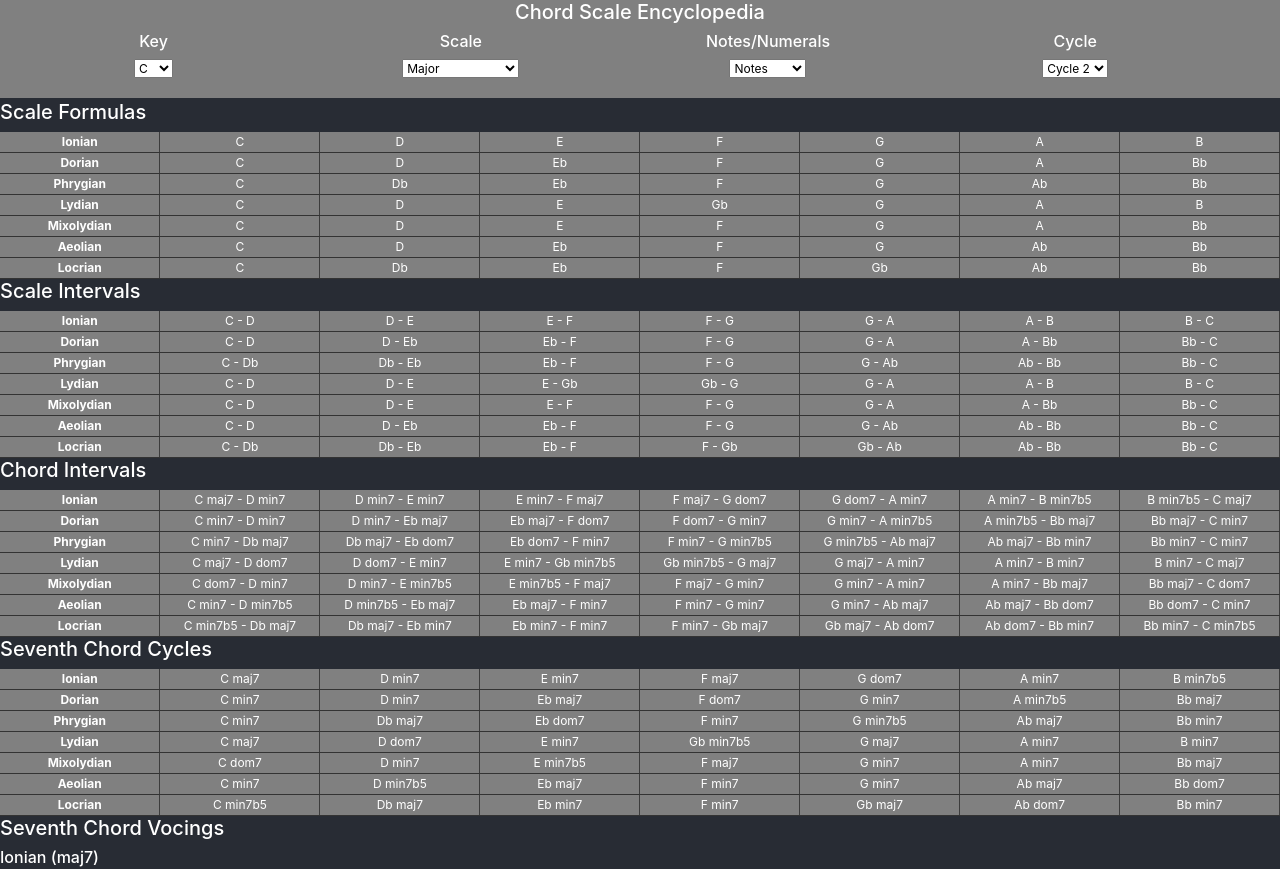
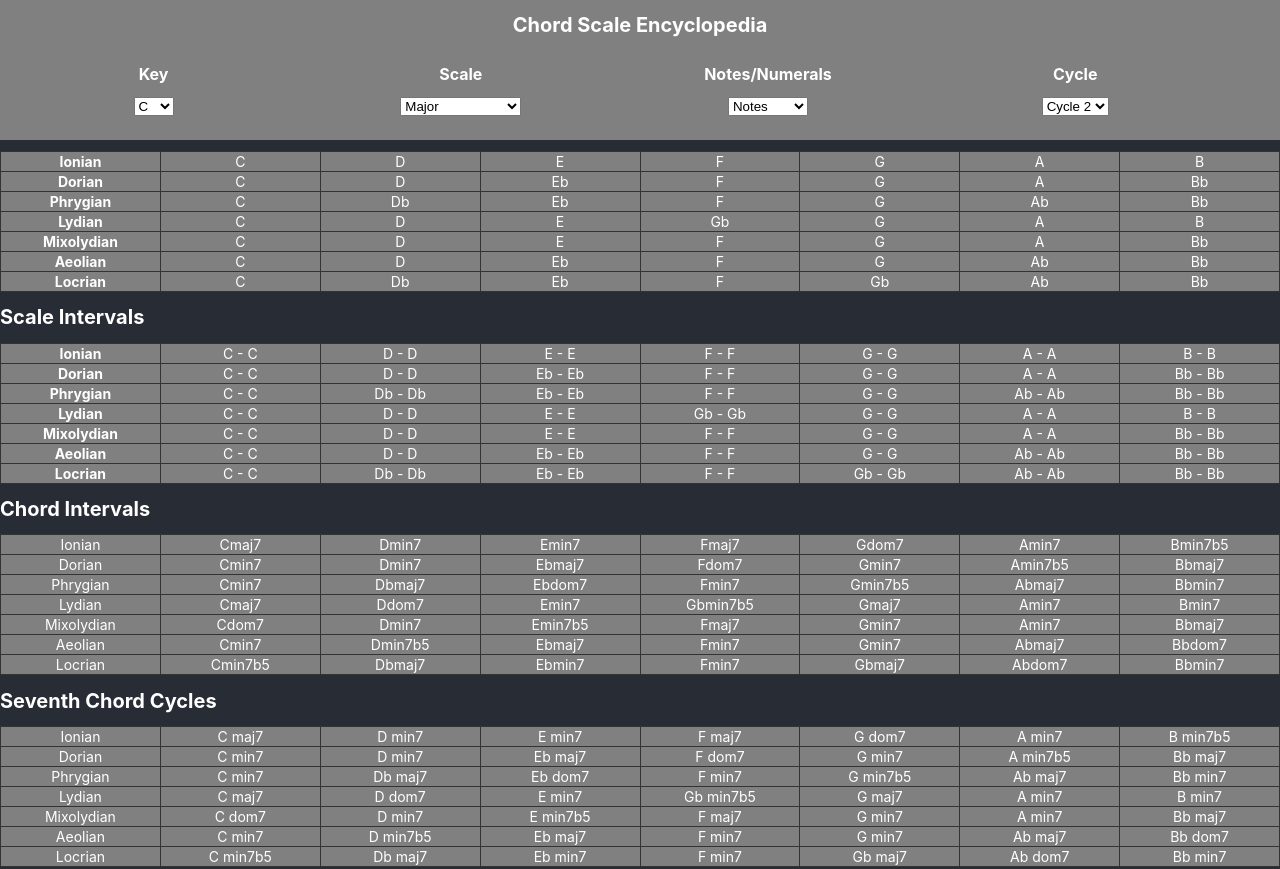
Before and after one commit to walpolsh/chord-scales-v2, a React (Create React App) app: page / in a window 1280 px wide. Shown: the top 869 px of the page. Built offline with nearby package versions, Linux system fonts and the light colour scheme.

Commit message:
all rows can be highlighted with handleHighlight

```diff
--- a/public/index.html
+++ b/public/index.html
@@ -11,7 +11,7 @@
     -->
     <link rel="manifest" href="%PUBLIC_URL%/manifest.json">
 
-    <link rel="stylesheet" href="https://stackpath.bootstrapcdn.com/bootstrap/4.1.3/css/bootstrap.min.css" integrity="sha384-MCw98/SFnGE8fJT3GXwEOngsV7Zt27NXFoaoApmYm81iuXoPkFOJwJ8ERdknLPMO" crossorigin="anonymous">
+    <!-- <link rel="stylesheet" href="https://stackpath.bootstrapcdn.com/bootstrap/4.1.3/css/bootstrap.min.css" integrity="sha384-MCw98/SFnGE8fJT3GXwEOngsV7Zt27NXFoaoApmYm81iuXoPkFOJwJ8ERdknLPMO" crossorigin="anonymous"> -->
 
 
     <!--
--- a/src/App.css
+++ b/src/App.css
@@ -1,23 +1,25 @@
-
+table {
+  border-collapse: collapse
+}
 
 th {
   text-align: center;
-  border-bottom: 1px solid #333;
-  border-right: 1px solid rgb(60, 60, 60);
-
+  border: 1px solid #333;
 }
 
 td {
-  border-bottom: 1px solid #333;
-  border-right: 1px solid rgb(60, 60, 60);
+  border: 1px solid #333;
 }
 
-tr:hover {
+.highlighted {
   background: black;
 }
 
-tr:hover td:hover {
-  background: rgb(0, 106, 25);
+td:hover th:hover {
+  background: green;
+}
+tr:hover {
+  background: black;
 }
 
 h1 {
--- a/src/App.js
+++ b/src/App.js
@@ -33,6 +33,7 @@ class App extends Component {
     this.buildScale = this.buildScale.bind(this)
     this.buildChord = this.buildChord.bind(this)
     this.buildCycle = this.buildCycle.bind(this)
+    this.handleHighlight = this.handleHighlight.bind(this)
   }
 
   changeKey(event) {
@@ -70,6 +71,17 @@ class App extends Component {
     this.setState({
       onOff: e,
     })
+  }
+
+  handleHighlight(e) {
+    console.log(e)
+      if (e.currentTarget.style.background === 'grey') {
+        e.currentTarget.style.background = 'yellow';
+        e.currentTarget.style.color = 'black';
+      } else {
+        e.currentTarget.style.background = 'grey';
+        e.currentTarget.style.color = 'white';
+      }
   }
 
   buildScale(arr) {
@@ -117,6 +129,7 @@ class App extends Component {
           onOff={onOff}
           buildScale={this.buildScale}
           buildCycle={this.buildCycle}
+          handleHighlight={(e) => this.handleHighlight(e)}
         />
 
         <Intervals
@@ -128,6 +141,7 @@ class App extends Component {
           buildScale={this.buildScale}
           buildChord={this.buildChord}
           buildCycle={this.buildCycle}
+          handleHighlight={(e) => this.handleHighlight(e)}
         />
 
 
@@ -138,6 +152,8 @@ class App extends Component {
           onOff={onOff}
           buildScale={this.buildScale}
           buildCycle={this.buildCycle}
+          handleHighlight={(e) => this.handleHighlight(e)}
+
         />
 
         <SeventhChordVoicings
@@ -154,7 +170,10 @@ class App extends Component {
           drop23={drop23}
           drop24={drop24}
           doubleDrop24={doubleDrop24}
+          handleHighlight={(e) => this.handleHighlight(e)}
+
         />
+
 
       </div>
     )
--- a/src/constants/intervals.js
+++ b/src/constants/intervals.js
@@ -1,4 +1,4 @@
-const second = [1, 2, 3, 4, 5, 6, 0]
+const second = [0, 1, 2, 3, 4, 5, 6]
 const third = [2, 3, 4, 5, 6, 0, 1]
 const fourth = [3, 4, 5, 6, 0, 1, 2]
 const fifth = [4, 5, 6, 0, 1, 2, 3]
--- a/src/containers/ChordVoicings.js
+++ b/src/containers/ChordVoicings.js
@@ -2,7 +2,7 @@ import React from 'react';
 
 const ChordVoicings = (props) => {
   return (
-    <tr>
+    <tr onClick={props.handleHighlight}>
       <th>{props.name}</th>
       {props.scale.map(mode => {
         return (
--- a/src/containers/Intervals/Intervals.js
+++ b/src/containers/Intervals/Intervals.js
@@ -6,11 +6,10 @@ const Intervals = (props) => {
       <h1>Scale Intervals</h1>
       <table style={props.tableStyle} >
         {props.scale.map((mode, j) => {
-          let [nums, notes, name, chords] = props.buildScale(mode)
-          chords = chords[0][0]
+          let [nums, notes, name] = props.buildScale(mode)
+          let chords = props.buildScale(mode)[0][0]
           let noteMap = props.interval.map((x, i) => notes[x])
           let numMap = props.interval.map((x, i) => nums[x])
-          let chordMap = props.interval.map((x, i) => chords[x])
           let noteResult = notes.map((note, i) => {
             let arr = []
             arr.push(`${notes[i]} - ${noteMap[i]}`)
@@ -18,17 +17,14 @@ const Intervals = (props) => {
           })
           let numResult = nums.map((num, i) => {
             let arr = []
-            arr.push(`${nums[i]}} - ${numMap[i]}`)
+            arr.push(`${nums[i]} - ${numMap[i]}`)
             return arr
-
           })
-
-          console.log(noteResult , chordMap[0][0])
           return (
 
             <tbody>
 
-              <tr>
+              <tr onClick={props.handleHighlight}>
                 {name.map((x, i) => <th>{x}</th>)}
               {
                 props.onOff === '1' ?
@@ -54,34 +50,50 @@ const Intervals = (props) => {
           let chordMap = props.interval.map((x, i) => chords[x])
           let noteResult = notes.map((note, i) => {
             let arr = []
-            arr.push(`${notes[i]} ${chords[i]} - ${noteMap[i]} ${chordMap[i]}`)
+            if (props.interval[0] === 0) {
+              arr.push(
+                  <td>{notes[i]}{chords[i]}</td>
+              )
+            } else {
+              arr.push(
+                <td>{notes[i]}{chords[i]}</td>
+              )
+              arr.push(
+                <td>{noteMap[i]}{chordMap[i]}</td>
+              )
+
+            }
             return arr
           })
           let numResult = nums.map((num, i) => {
             let arr = []
-            arr.push(`${nums[i]} ${chords[i]} - ${numMap[i]} ${chordMap[i]}`)
+            if (props.interval[0] === 0) {
+              arr.push(
+                  <td>{nums[i]}{chords[i]}</td>
+              )
+            } else {
+              arr.push(
+              <td>{nums[i]}{chords[i]}</td>
+              )
+              arr.push(
+                  <td>{numMap[i]}{chordMap[i]}</td>
+              )
+
+            }
             return arr
 
           })
-
-          console.log(noteResult , chordMap[0][0])
           return (
-
             <tbody>
-
-              <tr>
-                {name.map((x, i) => <th>{x}</th>)}
-              {
-                props.onOff === '1' ?
-
-                numResult.map((x) => <td>{x}</td>)
-
-                  :
-
-                 noteResult.map(x => <td>{x}</td>)
-
-              }
-                </tr>
+              <tr onClick={props.handleHighlight}>
+                  {name.map((x, i) => <td>{x}</td>)}
+                {
+                  props.onOff === '1' ?
+                  numResult.map((x) => x)
+                    :
+                  noteResult.map(x => x)
+                }
+              </tr>
             </tbody>
         )})}
       </table>
--- a/src/containers/SeventhChordCycles.js
+++ b/src/containers/SeventhChordCycles.js
@@ -6,7 +6,7 @@ const SeventhChordCycles = (props) => {
       <h1>Seventh Chord Cycles</h1>
       <table style={props.tableStyle}>
         {props.scale.map((scales, j) =>  {
-        let [nums, notes, scaleName] = props.buildScale( scales )
+        let scaleName = props.buildScale( scales )[2]
         let chordNames = scales[3][0][0]
         let chordCycles = props.buildCycle(chordNames).map(y => y)
         let numCycles = props.buildCycle(props.buildScale(scales)[0]).map(x=> x)
@@ -15,13 +15,13 @@ const SeventhChordCycles = (props) => {
           return(
           <tbody key={j + 1}>
             { props.onOff === '1' ?
-            <tr>
-              <th key={scales}>{`${scaleName}`}</th>
+            <tr onClick={props.handleHighlight}>
+              <td key={scales}>{`${scaleName}`}</td>
                 {chordCycles.map((y, i) => <td key={i}>{numCycles[i]} {y}</td>)}
             </tr>
             :
-            <tr>
-              <th key={scales}>{`${scaleName}`}</th>
+            <tr onClick={props.handleHighlight}>
+              <td key={scales}>{`${scaleName}`}</td>
               {chordCycles.map((y, i) => <td key={i}>{noteCycles[i]} {y}</td>)}
             </tr>
             }
--- a/src/containers/SeventhChordVoicings.js
+++ b/src/containers/SeventhChordVoicings.js
@@ -21,13 +21,13 @@ const SeventhChordVoicings = (props) => {
                   <th>Voicing</th>
                   {
                     props.onOff === '1' ?
-                      props.buildCycle(nums.map((x, i) => <th key={j ++}>{x} {chordNames[i]}</th>))
+                      props.buildCycle(nums.map((x, i) => <td key={j ++}>{x} {chordNames[i]}</td>))
                     :
-                      props.buildCycle(notes.map((x, i) => <th key={j ++}>{x} {chordNames[i]}</th>))
+                      props.buildCycle(notes.map((x, i) => <td key={j ++}>{x} {chordNames[i]}</td>))
                   }
                 </tr>
               </thead>
-              <tbody>
+              <tbody key={j++}>
               {
                 props.onOff === '1' ?
                 voicings.map((x, i) => {
@@ -37,7 +37,7 @@ const SeventhChordVoicings = (props) => {
                     mode={mode}
                     buildChord={props.buildChord}
                     buildCycle={props.buildCycle}
-
+                    handleHighlight={props.handleHighlight}
                     voicing={x}
                     index={0}
                     name={voicingNames[i]}
@@ -52,6 +52,7 @@ const SeventhChordVoicings = (props) => {
                      mode={mode}
                      buildChord={props.buildChord}
                      buildCycle={props.buildCycle}
+                     handleHighlight={props.handleHighlight}
                      voicing={x}
                      index={1}
                      name={voicingNames[i]}
--- a/src/containers/scaleFormulas.js
+++ b/src/containers/scaleFormulas.js
@@ -7,29 +7,28 @@ const ScaleFormulas = (props) => {
   <div style={props.bodyDiv}>
     <h1>Scale Formulas</h1>
     <table style={props.tableStyle}>
+    <tbody style={ {  borderSpacing: 20 }}>
       {props.scale.map(( scales, i ) => {
         let [nums, notes, scaleName] = props.buildScale( scales )
         return (
-        <tbody key={ i++ } style={ {  borderSpacing: 20 }}>
-          {
+
             props.onOff === '1' ?
             <tr key={ i++ }>
-              <th key={ i++ }>{ `${ scaleName }` }</th>
+              <th key={ i++ }>{
+                `${ scaleName }`
+              }</th>
               { props.buildCycle(nums.map(x => <td key={ i++ }>{ x }</td>)) }
             </tr>
-
             :
-
-            <tr>
+            <tr onClick={props.handleHighlight}>
               <th key={ i++ }>{ `${ scaleName }` }</th>
               { props.buildCycle(notes.map(x => <td key={ i ++ }>{ x }</td>)) }
             </tr>
-          }
+          )
+
+        })}
+
         </tbody>
-        )
-
-      })}
-
     </table>
 
   </div >
--- a/src/containers/voicings.js
+++ b/src/containers/voicings.js
@@ -2,7 +2,7 @@ import React from 'react';
 
 const Voicings = (props) => {
   return (
-    <tr>
+    <tr onClick={props.handleHighlight}>
       <th>{props.name}</th>
       {props.buildCycle(props.buildChord(props.mode, props.voicing, props.index).map((degree, i) =>
         <td key={i++}>
--- a/src/styles/styles.js
+++ b/src/styles/styles.js
@@ -2,6 +2,7 @@
   export const headerStyle = {
     position: 'fixed',
     top: '0',
+    height: '15%',
     width: '100%',
     textAlign: 'center',
     background: 'gray',
@@ -19,15 +20,15 @@
       width: '100%',
       tableLayout: 'fixed',
       textAlign: 'center',
-      borderSpacing: 10,
       background: 'gray',
       color: 'white',
   }
+
 
   export const appStyle = {
     backgroundColor: '#282c34',
     alignItems: 'center',
     justifyContent: 'center',
-    fontSize: '12px',
+    fontSize: '14px',
     color: 'white',
   }
```
